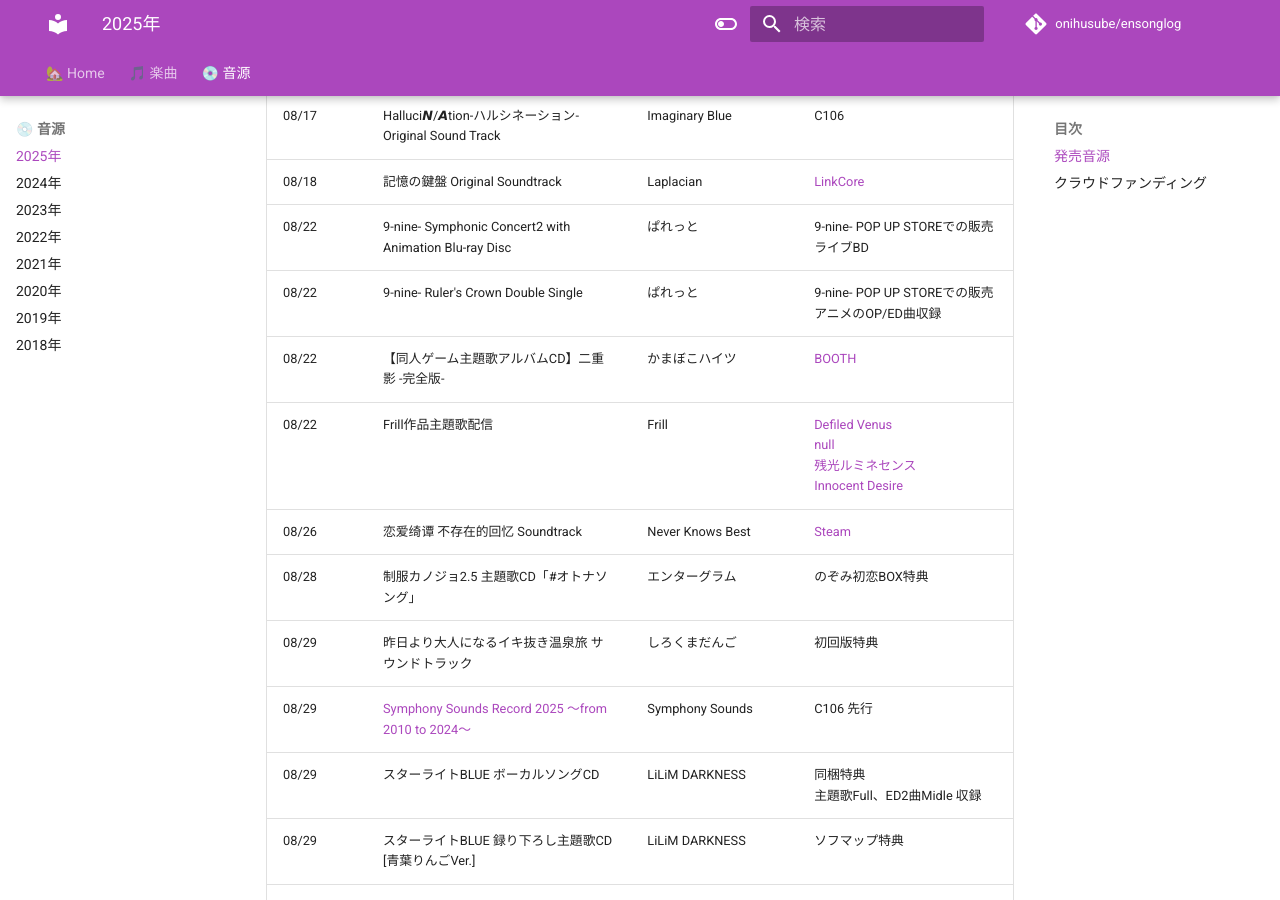
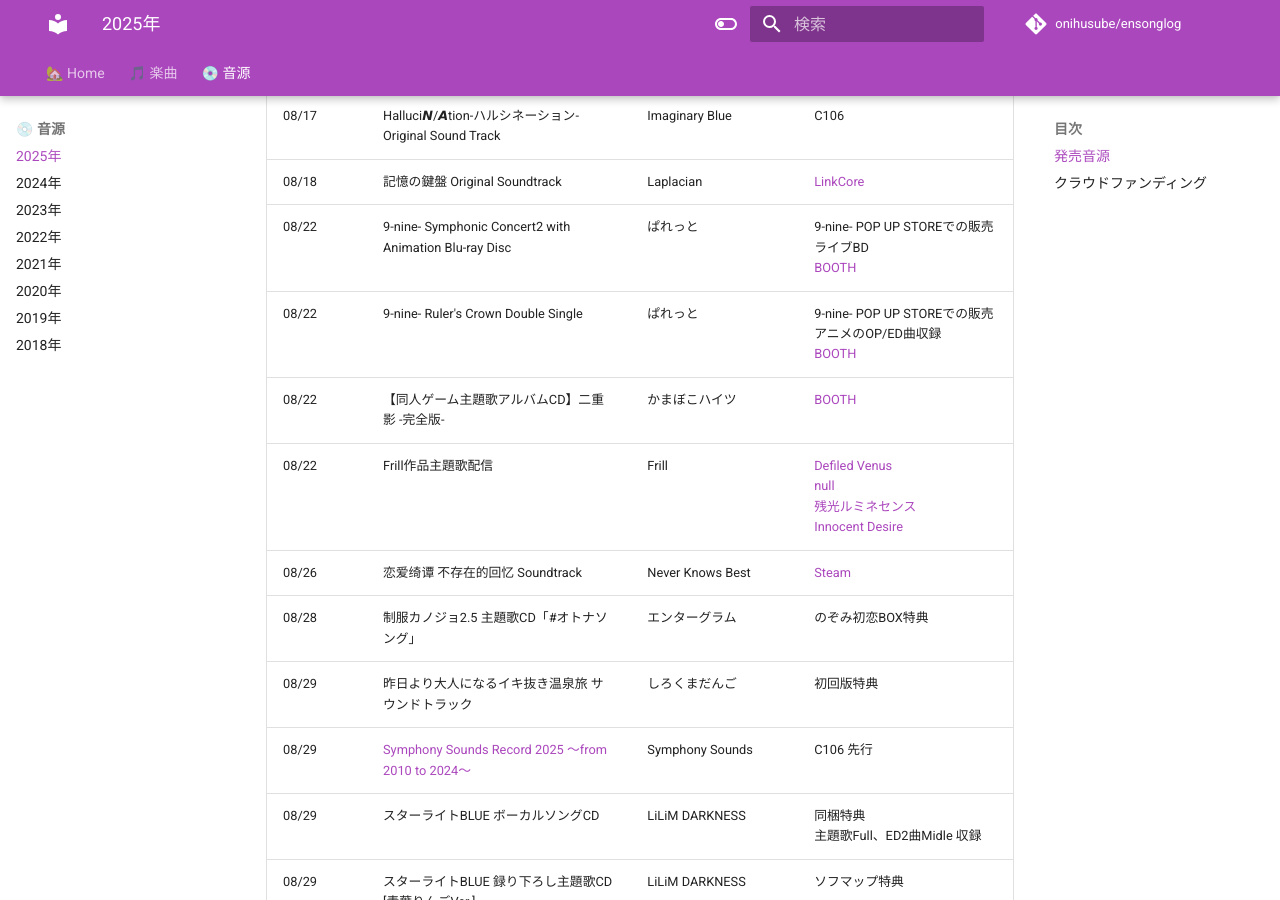
Before and after one commit to onihusube/ensonglog, an MkDocs documentation site: the page built from docs/2025/音源.md, in a window 1280 px wide and 900 px high, scrolled down 9822 px. Built offline with MkDocs 1.6.1 and Material for MkDocs 9.7.7, drawn with Linux system fonts in a browser that asks for light colours; comment, search, counter and statistics services are not loaded.

Commit message:
9-nine-の音源追記

```diff
--- a/docs/2025/音源.md
+++ b/docs/2025/音源.md
@@ -149,8 +149,8 @@
 | 08/17 | 流る星 ふぁんでぃすく テーマソングCD | NANACAN | C106 |
 | 08/17 | Halluci𝙉/𝘼tion-ハルシネーション- Original Sound Track | Imaginary Blue | C106 |
 | 08/18 | 記憶の鍵盤 Original Soundtrack | Laplacian | [LinkCore](https://linkco.re/VqQ20bDb) |
-| 08/22 | 9-nine- Symphonic Concert2 with Animation Blu-ray Disc | ぱれっと | 9-nine- POP UP STOREでの販売 </br>ライブBD |
-| 08/22 | 9-nine- Ruler's Crown Double Single | ぱれっと | 9-nine- POP UP STOREでの販売 </br>アニメのOP/ED曲収録 |
+| 08/22 | 9-nine- Symphonic Concert2 with Animation Blu-ray Disc | ぱれっと | 9-nine- POP UP STOREでの販売 </br>ライブBD </br> [BOOTH](https://clearrave.booth.pm/items/7383374) |
+| 08/22 | 9-nine- Ruler's Crown Double Single | ぱれっと | 9-nine- POP UP STOREでの販売 </br>アニメのOP/ED曲収録 </br> [BOOTH](https://clearrave.booth.pm/items/7383385) |
 | 08/22 | 【同人ゲーム主題歌アルバムCD】二重影 -完全版- | かまぼこハイツ | [BOOTH](https://ni-sshin.booth.pm/items/7336201) |
 | 08/22 | Frill作品主題歌配信 | Frill | [Defiled Venus](https://linkco.re/VSv66eRX) </br> [null](https://linkco.re/xcEpVNtQ) </br> [残光ルミネセンス](https://linkco.re/sQ80dET8) </br> [Innocent Desire](https://linkco.re/U9a2DNbY)|
 | 08/26 | 恋爱绮谭 不存在的回忆 Soundtrack | Never Knows Best | [Steam](https://store.steampowered.com/app/3873160/__Soundtrack/) |
```
